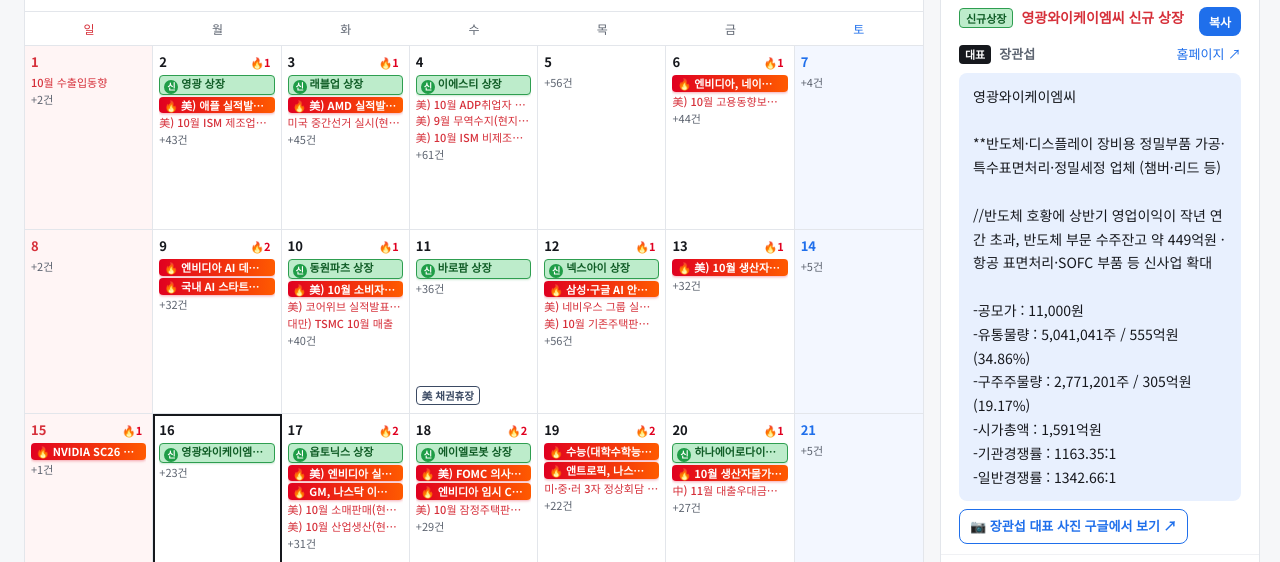
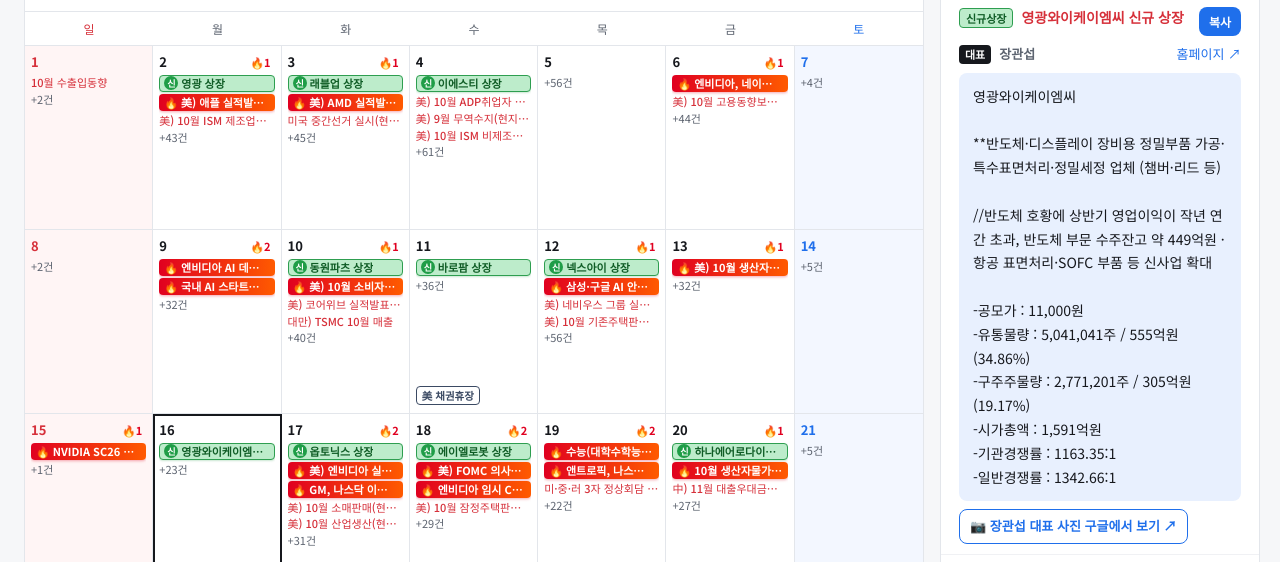
Before and after one commit to qwopw12-ui/stockcalaendar, a plain HTML site: page index.html in a window 1280 px wide. Shown: the part 227-789 px from the top of the page. Drawn offline with Linux system fonts and the light colour scheme.

Commit message:
신 아이콘 세로 가운데 정렬
Co-Authored-By: Claude Opus 5.5 <noreply@anthropic.com>
Claude-Session: https://claude.ai/code/session_01HLTFUCJKYg752Sh7XgaDT1

```diff
--- a/index.html
+++ b/index.html
@@ -136,7 +136,9 @@ main{display:grid;grid-template-columns:900px minmax(320px,1fr);gap:16px;padding
 
 .hname{font-style:normal;font-size:11px;font-weight:700;color:var(--hi);margin-left:5px}
 
-.sin{display:inline-flex;align-items:center;justify-content:center;width:14px;height:14px;border-radius:50%;background:#1f9d47;color:#fff;font-size:9px;font-weight:800;margin-right:3px;vertical-align:-2px;line-height:1}
+.sin{display:inline-flex;align-items:center;justify-content:center;width:14px;height:14px;border-radius:50%;background:#1f9d47;color:#fff;font-size:9px;font-weight:800;margin-right:3px;line-height:1;flex-shrink:0}
+.mini .i{display:flex;align-items:center}
+.mini .i .it{overflow:hidden;text-overflow:ellipsis;white-space:nowrap;min-width:0}
 </style>
 </head>
 <body>
@@ -244,7 +246,7 @@ function renderGrid(){
     const ipos=items.filter(x=>ipoKey(x.t));
     const keys=items.filter(x=>!ipoKey(x.t)&&isKey(x.t));
     const his=items.filter(x=>!ipoKey(x.t)&&!isKey(x.t)&&x.h);
-    let mini=ipos.map(x=>`<div class="i"><span class="sin">신</span>${esc(x.t.replace(' 신규 상장',''))} 상장</div>`).join('');
+    let mini=ipos.map(x=>`<div class="i"><span class="sin">신</span><span class="it">${esc(x.t.replace(' 신규 상장',''))} 상장</span></div>`).join('');
     mini+=keys.map(x=>`<div class="k" title="${esc(x.t)}">🔥 ${esc(x.t)}</div>`).join('');
     mini+=his.map(x=>`<div class="h" title="${esc(x.t)}">${esc(x.t)}</div>`).join('');
     const more=items.length-ipos.length-keys.length-his.length;
```
